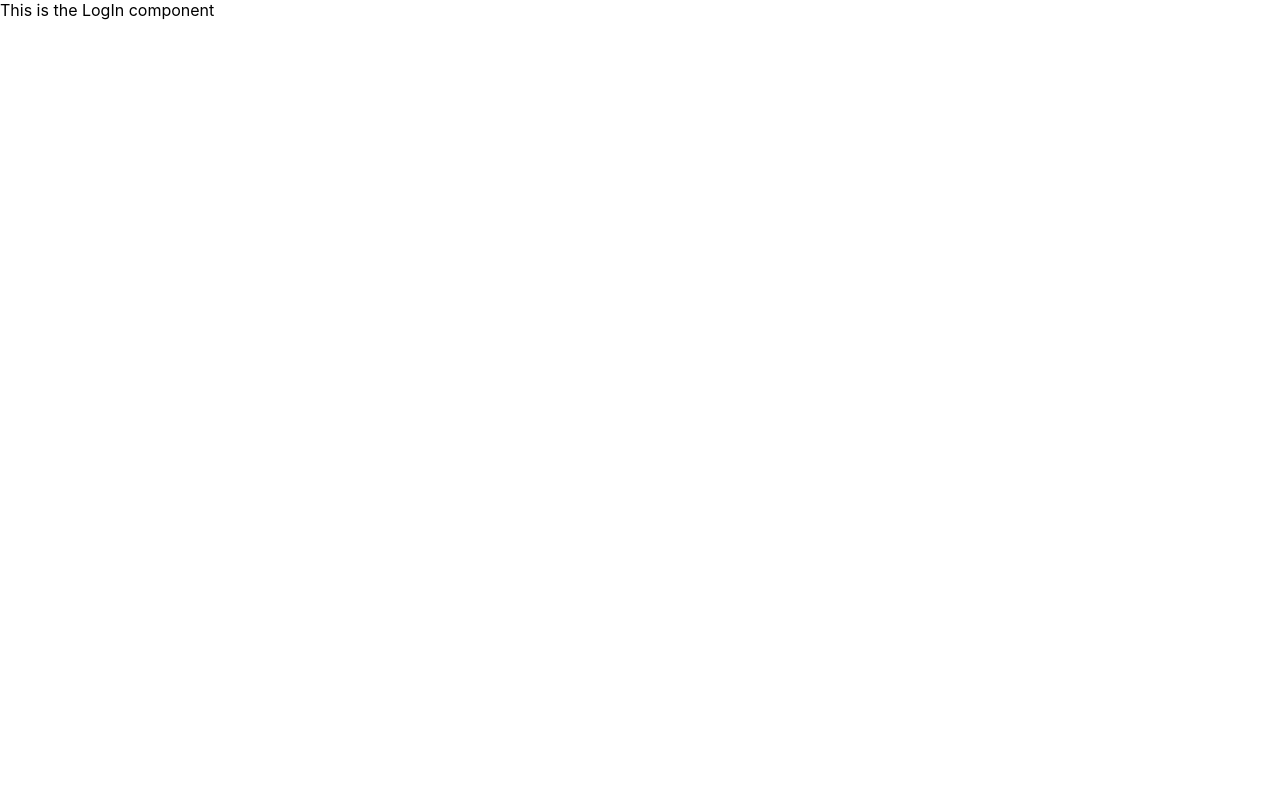
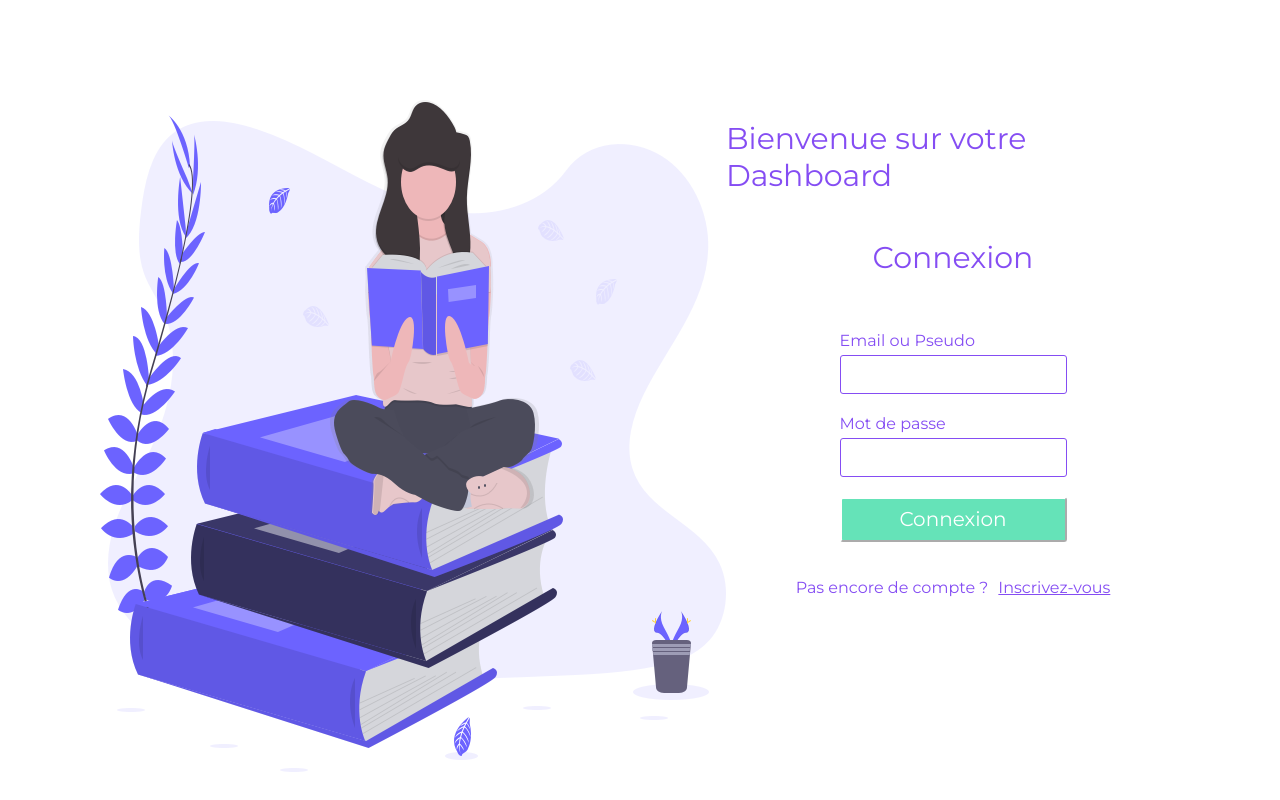
Before and after one commit to Willrezi/My-dashboard, a React (Create React App) app: page /login in a window 1280 px wide. Built offline with nearby package versions, Linux system fonts and the light colour scheme.

Commit message:
login page designed

```diff
--- a/src/containers/LogIn/index.js
+++ b/src/containers/LogIn/index.js
@@ -1,9 +1,45 @@
 import React, { Component, Fragment } from "react";
+
 import "./style.css";
+import sign from "../../assets/images/sign.png";
 
 class LogIn extends Component {
   render() {
-    return <Fragment>This is the LogIn component</Fragment>;
+    return (
+      <Fragment>
+        <div className="login-container">
+          <div>
+            <img src={sign} alt="" />
+          </div>
+          <div className="login-content">
+            <h1>Bienvenue sur votre Dashboard</h1>
+            <h2>Connexion</h2>
+            <form>
+              <div className="login-input">
+                <label>Email ou Pseudo</label>
+                <input type="text" />
+              </div>
+              <div className="login-password">
+                <label htmlFor="password">Mot de passe</label>
+                <input id="password" name="password" type="password" />
+              </div>
+              <button className="signup-button" type="submit">
+                Connexion
+              </button>
+            </form>
+            <div className="login-text">
+              <p className="text-1">Pas encore de compte ?</p>
+              <p
+                className="text-2"
+                onClick={() => this.props.history.push("/signup")}
+              >
+                Inscrivez-vous
+              </p>
+            </div>
+          </div>
+        </div>
+      </Fragment>
+    );
   }
 }
 
--- a/src/containers/LogIn/style.css
+++ b/src/containers/LogIn/style.css
@@ -0,0 +1,69 @@
+.login-container {
+  display: flex;
+  margin: 0 auto;
+  margin: 100px 100px 0;
+}
+
+.login-content {
+  display: flex;
+  flex: 1;
+  flex-direction: column;
+  align-items: center;
+  color: #854df3;
+  font-family: "montserrat", sans-serif;
+}
+
+.login-content,
+h1,
+h2 {
+  font-size: 30px;
+  font-weight: 400;
+}
+
+.login-content > form {
+  width: 50%;
+  margin-top: 30px;
+}
+
+.login-input {
+  display: flex;
+  flex-direction: column;
+  margin-bottom: 20px;
+}
+
+input {
+  height: 35px;
+  border-radius: 3px;
+  border: solid 1px #854df3;
+}
+
+label {
+  margin-bottom: 5px;
+  font-size: 16px;
+}
+
+.login-password {
+  display: flex;
+  flex-direction: column;
+}
+
+.login-button {
+  height: 45px;
+  background-color: #65e3b8;
+  color: white;
+  border-radius: 3px;
+  border-color: white;
+  font-size: 20px;
+  font-family: "montserrat", sans-serif;
+  margin-top: 20px;
+  width: 100%;
+}
+
+.login-text {
+  color: #854df3;
+  font-family: "montserrat", sans-serif;
+  font-size: 16px;
+  font-weight: 400;
+  margin-top: 20px;
+  display: flex;
+}
--- a/src/containers/SignUp/index.js
+++ b/src/containers/SignUp/index.js
@@ -8,7 +8,8 @@ class SignUp extends Component {
     email: "",
     username: "",
     password: "",
-    confirmedPassword: ""
+    confirmedPassword: "",
+    errorMessage: ""
   };
 
   render() {
@@ -44,6 +45,15 @@ class SignUp extends Component {
                 Inscription
               </button>
             </form>
+            <div className="signup-text">
+              <p className="text-1">Vous avez déjà un compte ?</p>
+              <p
+                className="text-2"
+                onClick={() => this.props.history.push("/login")}
+              >
+                Connectez-vous
+              </p>
+            </div>
           </div>
         </div>
       </Fragment>
--- a/src/containers/SignUp/style.css
+++ b/src/containers/SignUp/style.css
@@ -22,7 +22,7 @@ h2 {
 
 .signup-content > form {
   width: 50%;
-  margin-top: 50px;
+  margin-top: 30px;
 }
 
 .signup-input {
@@ -61,7 +61,7 @@ label {
 }
 
 .signup-button {
-  height: 40px;
+  height: 45px;
   background-color: #65e3b8;
   color: white;
   border-radius: 3px;
@@ -71,3 +71,21 @@ label {
   margin-top: 20px;
   width: 100%;
 }
+
+.signup-text {
+  color: #854df3;
+  font-family: "montserrat", sans-serif;
+  font-size: 16px;
+  font-weight: 400;
+  margin-top: 20px;
+  display: flex;
+}
+
+.text-1 {
+  margin-right: 10px;
+}
+
+.text-2 {
+  text-decoration: underline;
+  cursor: pointer;
+}
```
